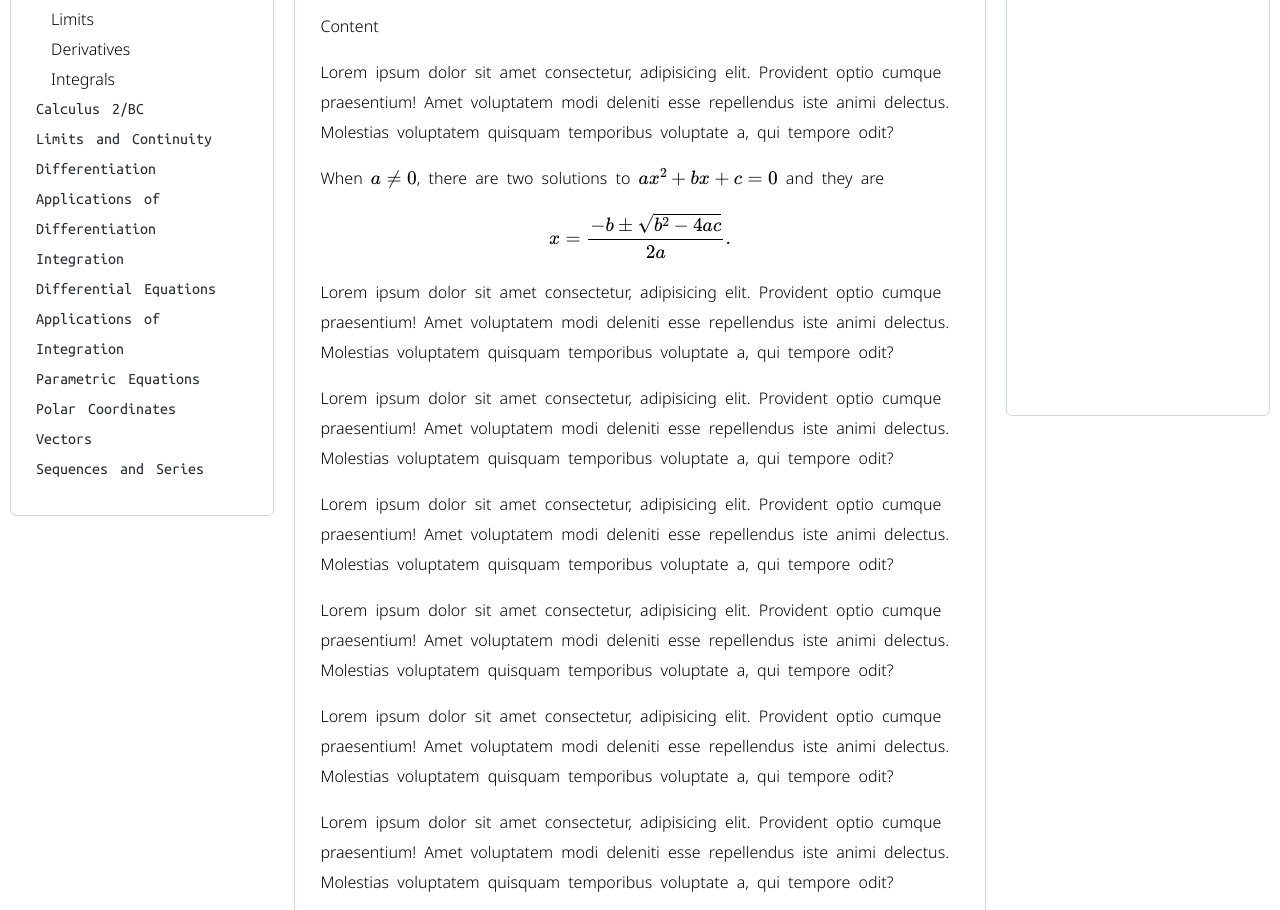
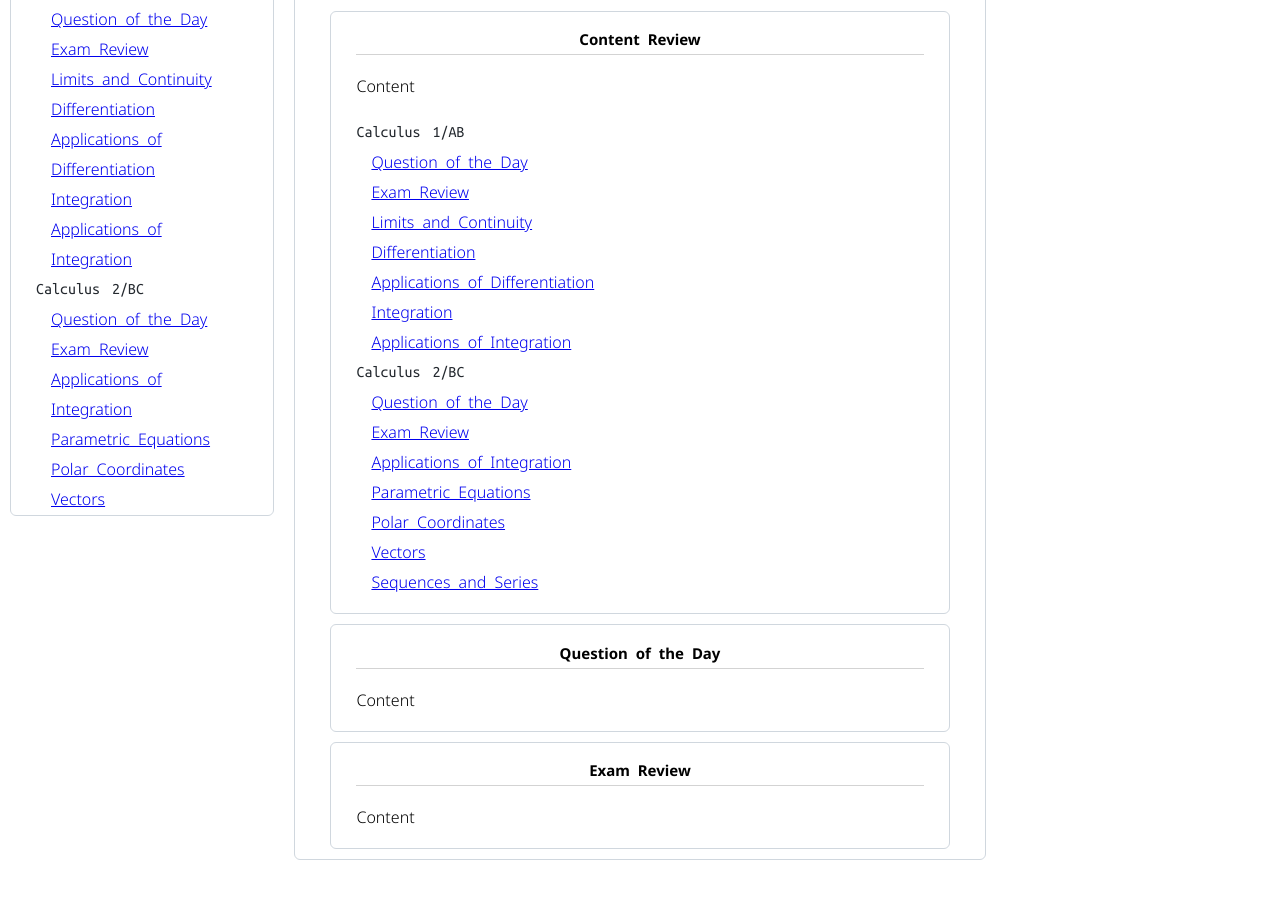
Before and after one commit to zacharywilkerson/calcprep, a plain HTML site: page index.html in a window 1280 px wide. Shown: the part 196-1106 px from the top of the page. Drawn offline with nearby package versions, Linux system fonts and the light colour scheme.

Commit message:
additional link fixes

```diff
--- a/index.html
+++ b/index.html
@@ -4,7 +4,7 @@
     <meta charset="UTF-8">
     <meta http-equiv="X-UA-Compatible" content="IE=edge">
     <meta name="viewport" content="width=device-width, initial-scale=1.0">
-    <link rel="stylesheet" href="css/style.css">
+    <link rel="stylesheet" href="/css/style.css">
     <script src="https://polyfill.io/v3/polyfill.min.js?features=es6"></script>
     <script id="MathJax-script" async src="https://cdn.jsdelivr.net/npm/mathjax@3/es5/tex-mml-chtml.js"></script>
     <link rel="preconnect" href="https://fonts.googleapis.com">
@@ -15,14 +15,14 @@
 </head>
 <body>
     <header class="header_container">
-        <img class="header_logo" src="images/general/logo.png" alt="CalcPrep Logo">
+        <img class="header_logo" src="/images/general/logo.png" alt="CalcPrep Logo">
         <nav class="header_nav">
             <ul>
-                <li class="header_nav_li"><a class="header_nav_a" href="../index.html">Home</a></li>
-                <li class="header_nav_li"><a class="header_nav_a" href="../html/calculus-1.html">Calculus 1/AB</a></li>
-                <li class="header_nav_li"><a class="header_nav_a" href="../html/calculus-2.html">Calculus 2/BC</a></li>
-                <li class="header_nav_li"><a class="header_nav_a" href="../html/resources.html">Resources</a></li>
-                <li class="header_nav_li"><a class="header_nav_a" href="../html/about.html">About</a></li>
+                <li class="header_nav_li"><a class="header_nav_a" href="index.html">Home</a></li>
+                <li class="header_nav_li"><a class="header_nav_a" href="/html/calculus-1.html">Calculus 1/AB</a></li>
+                <li class="header_nav_li"><a class="header_nav_a" href="/html/calculus-2.html">Calculus 2/BC</a></li>
+                <li class="header_nav_li"><a class="header_nav_a" href="/html/resources.html">Resources</a></li>
+                <li class="header_nav_li"><a class="header_nav_a" href="/html/about.html">About</a></li>
             </ul>
         </nav>
     </header>
@@ -33,53 +33,73 @@
                 <ul class="main_nav_ul">
                     <li class="main_nav_li"><a class="main_nav_a" href="">Calculus 1/AB</a></li>
                     <nav class="main_directory_subnav">
-                        <li class="main_subnav_li">Limits</li>
-                        <li class="main_subnav_li">Derivatives</li>
-                        <li class="main_subnav_li">Integrals</li>
+                        <li class="main_subnav_li"><a class="main_subnav_a" href="/html/calculus-1/daily-question/daily-question.html">Question of the Day</a></li>
+                        <li class="main_subnav_li"><a class="main_subnav_a" href="/html/calculus-1/exam-review/exam-review.html">Exam Review</a></li>
+                        <li class="main_subnav_li"><a class="main_subnav_a" href="/html/calculus-1.html">Limits and Continuity</a></li>
+                        <li class="main_subnav_li"><a class="main_subnav_a" href="/html/calculus-1.html">Differentiation</a></li>
+                        <li class="main_subnav_li"><a class="main_subnav_a" href="/html/calculus-1.html">Applications of Differentiation</a></li>
+                        <li class="main_subnav_li"><a class="main_subnav_a" href="/html/calculus-1.html">Integration</a></li>
+                        <li class="main_subnav_li"><a class="main_subnav_a" href="/html/calculus-1.html">Applications of Integration</a></li>
                     </nav>
                     <li class="main_nav_li"><a class="main_nav_a" href="">Calculus 2/BC</a></li>
-                    <li class="main_nav_li"><a class="main_nav_a" href="">Limits and Continuity</a></li>
-                    <li class="main_nav_li"><a class="main_nav_a" href="">Differentiation</a></li>
-                    <li class="main_nav_li"><a class="main_nav_a" href="">Applications of Differentiation</a></li>
-                    <li class="main_nav_li"><a class="main_nav_a" href="">Integration</a></li>
-                    <li class="main_nav_li"><a class="main_nav_a" href="">Differential Equations</a></li>
-                    <li class="main_nav_li"><a class="main_nav_a" href="">Applications of Integration</a></li>
-                    <li class="main_nav_li"><a class="main_nav_a" href="">Parametric Equations</a></li>
-                    <li class="main_nav_li"><a class="main_nav_a" href="">Polar Coordinates</a></li>
-                    <li class="main_nav_li"><a class="main_nav_a" href="">Vectors</a></li>
-                    <li class="main_nav_li"><a class="main_nav_a" href="">Sequences and Series</a></li>
+                    <nav class="main_directory_subnav">
+                        <li class="main_subnav_li"><a class="main_subnav_a" href="/html/calculus-2/daily-question/daily-question.html">Question of the Day</a></li>
+                        <li class="main_subnav_li"><a class="main_subnav_a" href="/html/calculus-2/exam-review/exam-review.html">Exam Review</a></li>
+                        <li class="main_subnav_li"><a class="main_subnav_a" href="/html/calculus-2.html">Applications of Integration</a></li>
+                        <li class="main_subnav_li"><a class="main_subnav_a" href="/html/calculus-2.html">Parametric Equations</a></li>
+                        <li class="main_subnav_li"><a class="main_subnav_a" href="/html/calculus-2.html">Polar Coordinates</a></li>
+                        <li class="main_subnav_li"><a class="main_subnav_a" href="/html/calculus-2.html">Vectors</a></li>
+                        <li class="main_subnav_li"><a class="main_subnav_a" href="/html/calculus-2.html">Sequences and Series</a></li>
+                    </nav>
                 </ul>
             </nav>
         </article>
         <article class="main_content">
             <section class="main_content_header">
-                <h1>Home</h1>
+                <h1>CalcPrep - Home</h1>
             </section>
             <section class="main_content_body">
-                <p>Content</p>
-                <p>Lorem ipsum dolor sit amet consectetur, adipisicing elit. Provident optio cumque praesentium! Amet voluptatem modi deleniti esse repellendus iste animi delectus. Molestias voluptatem quisquam temporibus voluptate a, qui tempore odit?</p>
-                <p>When \(a \ne 0\), there are two solutions to \(ax^2 + bx + c = 0\) and they are
-                    $$x = {-b \pm \sqrt{b^2-4ac} \over 2a}.$$</p>
-                <p>Lorem ipsum dolor sit amet consectetur, adipisicing elit. Provident optio cumque praesentium! Amet voluptatem modi deleniti esse repellendus iste animi delectus. Molestias voluptatem quisquam temporibus voluptate a, qui tempore odit?</p>
-                <p>Lorem ipsum dolor sit amet consectetur, adipisicing elit. Provident optio cumque praesentium! Amet voluptatem modi deleniti esse repellendus iste animi delectus. Molestias voluptatem quisquam temporibus voluptate a, qui tempore odit?</p>
-                <p>Lorem ipsum dolor sit amet consectetur, adipisicing elit. Provident optio cumque praesentium! Amet voluptatem modi deleniti esse repellendus iste animi delectus. Molestias voluptatem quisquam temporibus voluptate a, qui tempore odit?</p>
-                <p>Lorem ipsum dolor sit amet consectetur, adipisicing elit. Provident optio cumque praesentium! Amet voluptatem modi deleniti esse repellendus iste animi delectus. Molestias voluptatem quisquam temporibus voluptate a, qui tempore odit?</p>
-                <p>Lorem ipsum dolor sit amet consectetur, adipisicing elit. Provident optio cumque praesentium! Amet voluptatem modi deleniti esse repellendus iste animi delectus. Molestias voluptatem quisquam temporibus voluptate a, qui tempore odit?</p>
-                <p>Lorem ipsum dolor sit amet consectetur, adipisicing elit. Provident optio cumque praesentium! Amet voluptatem modi deleniti esse repellendus iste animi delectus. Molestias voluptatem quisquam temporibus voluptate a, qui tempore odit?</p>
-                <p>Lorem ipsum dolor sit amet consectetur, adipisicing elit. Provident optio cumque praesentium! Amet voluptatem modi deleniti esse repellendus iste animi delectus. Molestias voluptatem quisquam temporibus voluptate a, qui tempore odit?</p>
-                <p>Lorem ipsum dolor sit amet consectetur, adipisicing elit. Provident optio cumque praesentium! Amet voluptatem modi deleniti esse repellendus iste animi delectus. Molestias voluptatem quisquam temporibus voluptate a, qui tempore odit?</p>
-                <p>Lorem ipsum dolor sit amet consectetur, adipisicing elit. Provident optio cumque praesentium! Amet voluptatem modi deleniti esse repellendus iste animi delectus. Molestias voluptatem quisquam temporibus voluptate a, qui tempore odit?</p>
-                <p>Lorem ipsum dolor sit amet consectetur, adipisicing elit. Provident optio cumque praesentium! Amet voluptatem modi deleniti esse repellendus iste animi delectus. Molestias voluptatem quisquam temporibus voluptate a, qui tempore odit?</p>
-                <p>Lorem ipsum dolor sit amet consectetur, adipisicing elit. Provident optio cumque praesentium! Amet voluptatem modi deleniti esse repellendus iste animi delectus. Molestias voluptatem quisquam temporibus voluptate a, qui tempore odit?</p>
-                <p>Lorem ipsum dolor sit amet consectetur, adipisicing elit. Provident optio cumque praesentium! Amet voluptatem modi deleniti esse repellendus iste animi delectus. Molestias voluptatem quisquam temporibus voluptate a, qui tempore odit?</p>
-                <p>Lorem ipsum dolor sit amet consectetur, adipisicing elit. Provident optio cumque praesentium! Amet voluptatem modi deleniti esse repellendus iste animi delectus. Molestias voluptatem quisquam temporibus voluptate a, qui tempore odit?</p>
-                <p>Lorem ipsum dolor sit amet consectetur, adipisicing elit. Provident optio cumque praesentium! Amet voluptatem modi deleniti esse repellendus iste animi delectus. Molestias voluptatem quisquam temporibus voluptate a, qui tempore odit?</p>
-                <p>Lorem ipsum dolor sit amet consectetur, adipisicing elit. Provident optio cumque praesentium! Amet voluptatem modi deleniti esse repellendus iste animi delectus. Molestias voluptatem quisquam temporibus voluptate a, qui tempore odit?</p>
+                <article>
+                    <h2>Content Review</h2>
+                    <p>Content</p>
+                    <nav class="main_nav">
+                        <ul class="main_nav_ul">
+                            <li class="main_nav_li"><a class="main_nav_a" href="/html/calculus-1.html">Calculus 1/AB</a></li>
+                            <nav class="main_directory_subnav">
+                                <li class="main_subnav_li"><a class="main_subnav_a" href="/html/calculus-1/daily-question/daily-question.html">Question of the Day</a></li>
+                                <li class="main_subnav_li"><a class="main_subnav_a" href="/html/calculus-1/exam-review/exam-review.html">Exam Review</a></li>
+                                <li class="main_subnav_li"><a class="main_subnav_a" href="/html/calculus-1.html">Limits and Continuity</a></li>
+                                <li class="main_subnav_li"><a class="main_subnav_a" href="/html/calculus-1.html">Differentiation</a></li>
+                                <li class="main_subnav_li"><a class="main_subnav_a" href="/html/calculus-1.html">Applications of Differentiation</a></li>
+                                <li class="main_subnav_li"><a class="main_subnav_a" href="/html/calculus-1.html">Integration</a></li>
+                                <li class="main_subnav_li"><a class="main_subnav_a" href="/html/calculus-1.html">Applications of Integration</a></li>
+                            </nav>
+                            <li class="main_nav_li"><a class="main_nav_a" href="/html/calculus-2.html">Calculus 2/BC</a></li>
+                            <nav class="main_directory_subnav">
+                                <li class="main_subnav_li"><a class="main_subnav_a" href="/html/calculus-2/daily-question/daily-question.html">Question of the Day</a></li>
+                                <li class="main_subnav_li"><a class="main_subnav_a" href="/html/calculus-2/exam-review/exam-review.html">Exam Review</a></li>
+                                <li class="main_subnav_li"><a class="main_subnav_a" href="/html/calculus-2.html">Applications of Integration</a></li>
+                                <li class="main_subnav_li"><a class="main_subnav_a" href="/html/calculus-2.html">Parametric Equations</a></li>
+                                <li class="main_subnav_li"><a class="main_subnav_a" href="/html/calculus-2.html">Polar Coordinates</a></li>
+                                <li class="main_subnav_li"><a class="main_subnav_a" href="/html/calculus-2.html">Vectors</a></li>
+                                <li class="main_subnav_li"><a class="main_subnav_a" href="/html/calculus-2.html">Sequences and Series</a></li>
+                            </nav>
+                        </ul>
+                    </nav>
+                </article>
+                <article>
+                    <h2>Question of the Day</h2>
+                    <p>Content</p>
+                </article>
+                <article>
+                    <h2>Exam Review</h2>
+                    <p>Content</p>
+                </article>
             </section>
         </article>
-        <article class="main_additional_info">
+        <!-- <article class="main_additional_info">
             <h2>Key Takeaways</h2>
-        </articles>
+        </articles> -->
     </main>
     <footer class="footer_container">
         <div class="footer_socials">
```
Also changed, not shown: html/404.html (+2 -2 lines), html/about.html (+2 -2 lines), html/calculus-1.html (+2 -2 lines), html/calculus-2.html (+2 -2 lines), html/calculus-2/daily-question/05-16-2022.html (+2 -2 lines), html/calculus-2/ivt.html (+2 -2 lines), html/resources.html (+2 -2 lines).
